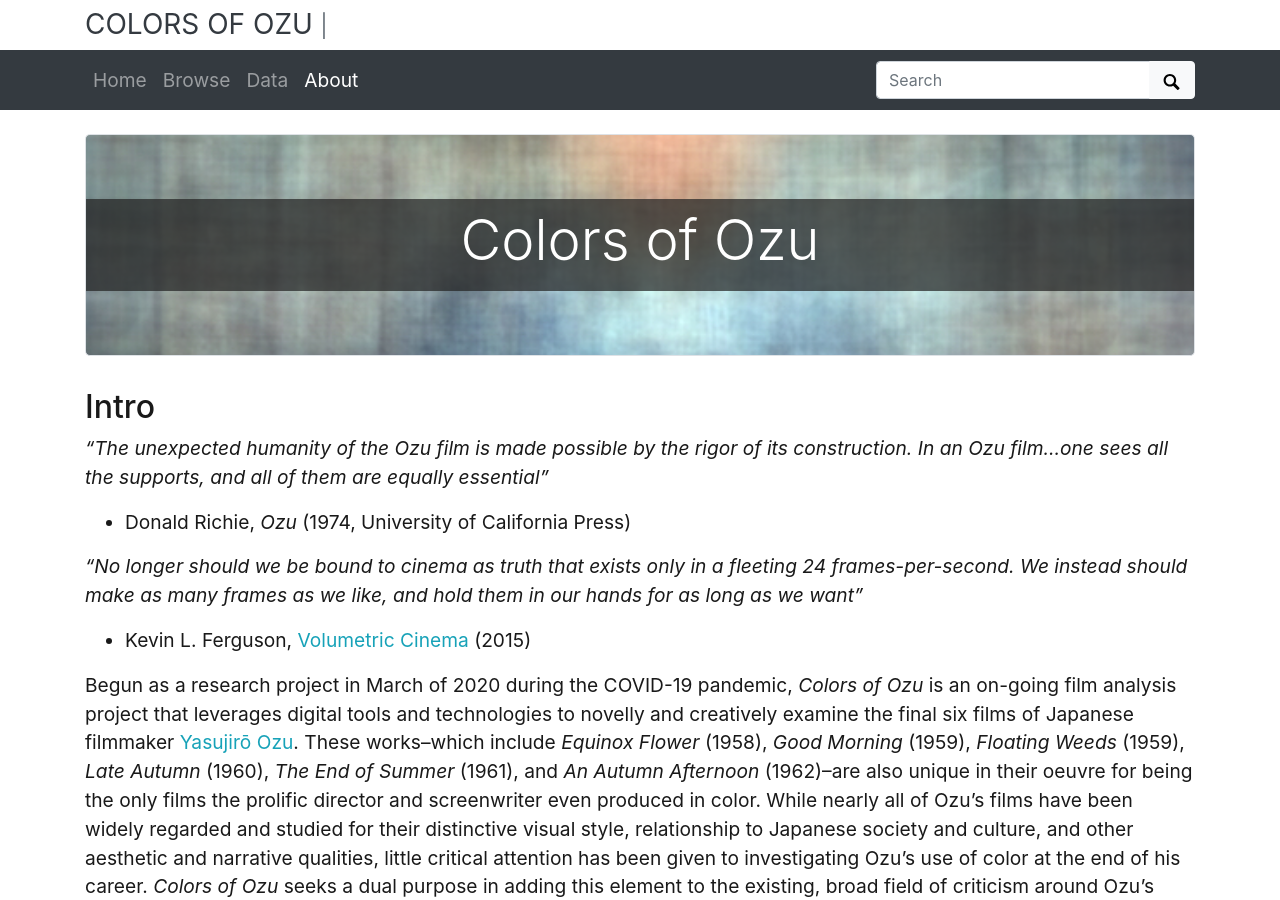
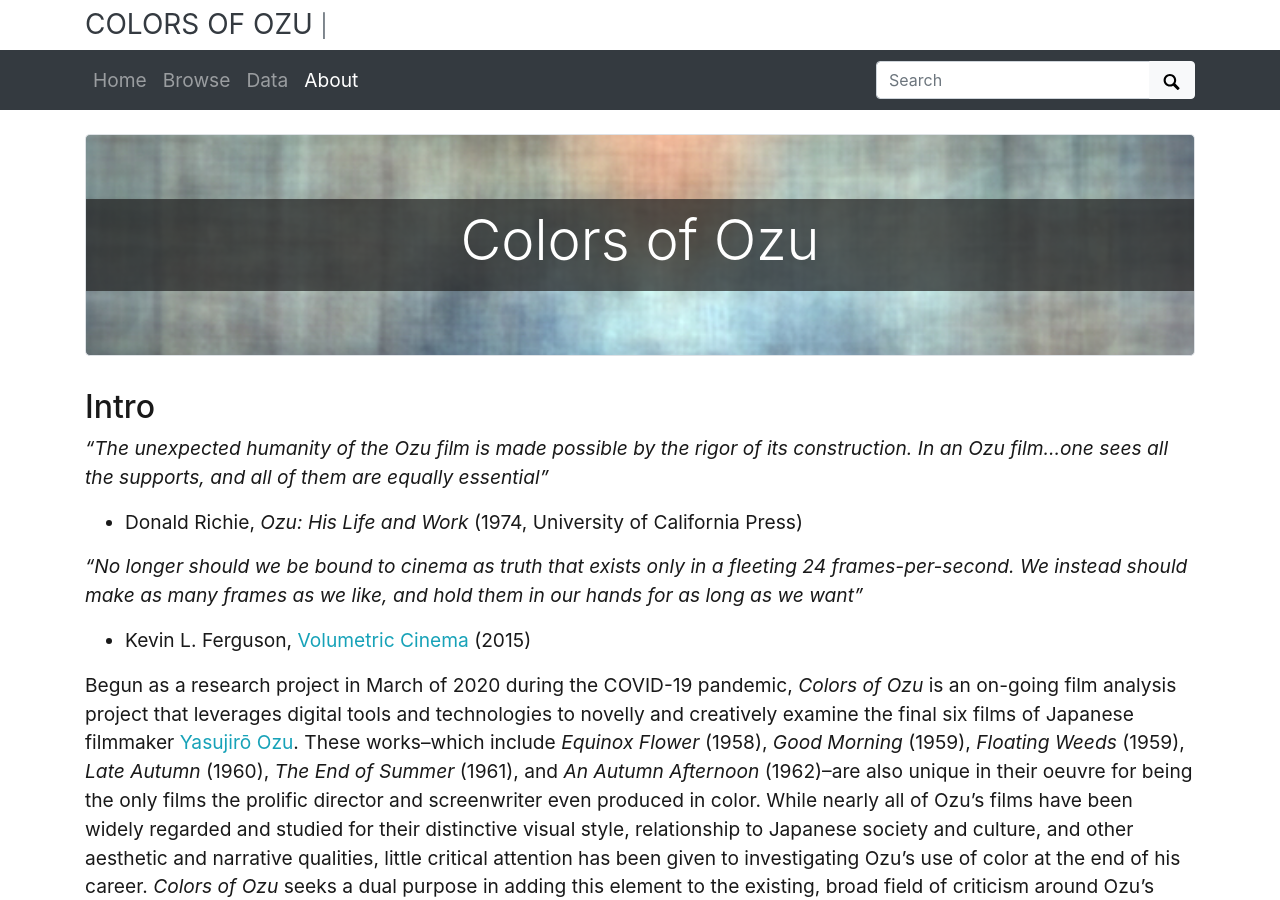
Before and after one commit to drodz11/colors-of-ozu, a Jekyll site: the page built from pages/about.md, in a window 1280 px wide and 900 px high. Built offline with Jekyll 4.4.1, drawn with Linux system fonts in a browser that asks for light colours.

Commit message:
Update about.md

```diff
--- a/pages/about.md
+++ b/pages/about.md
@@ -12,7 +12,7 @@ permalink: /about.html
 
 _"The unexpected humanity of the Ozu film is made possible by the rigor of its construction.
 In an Ozu film...one sees all the supports, and all of them are equally essential"_
-- Donald Richie, _Ozu_ (1974, University of California Press)
+- Donald Richie, _Ozu: His Life and Work_ (1974, University of California Press)
 
 _"No longer should we be bound to cinema as truth that exists only in a fleeting 24 frames-per-second.
 We instead should make as many frames as we like, and hold them in our hands for as long as we want"_
```
